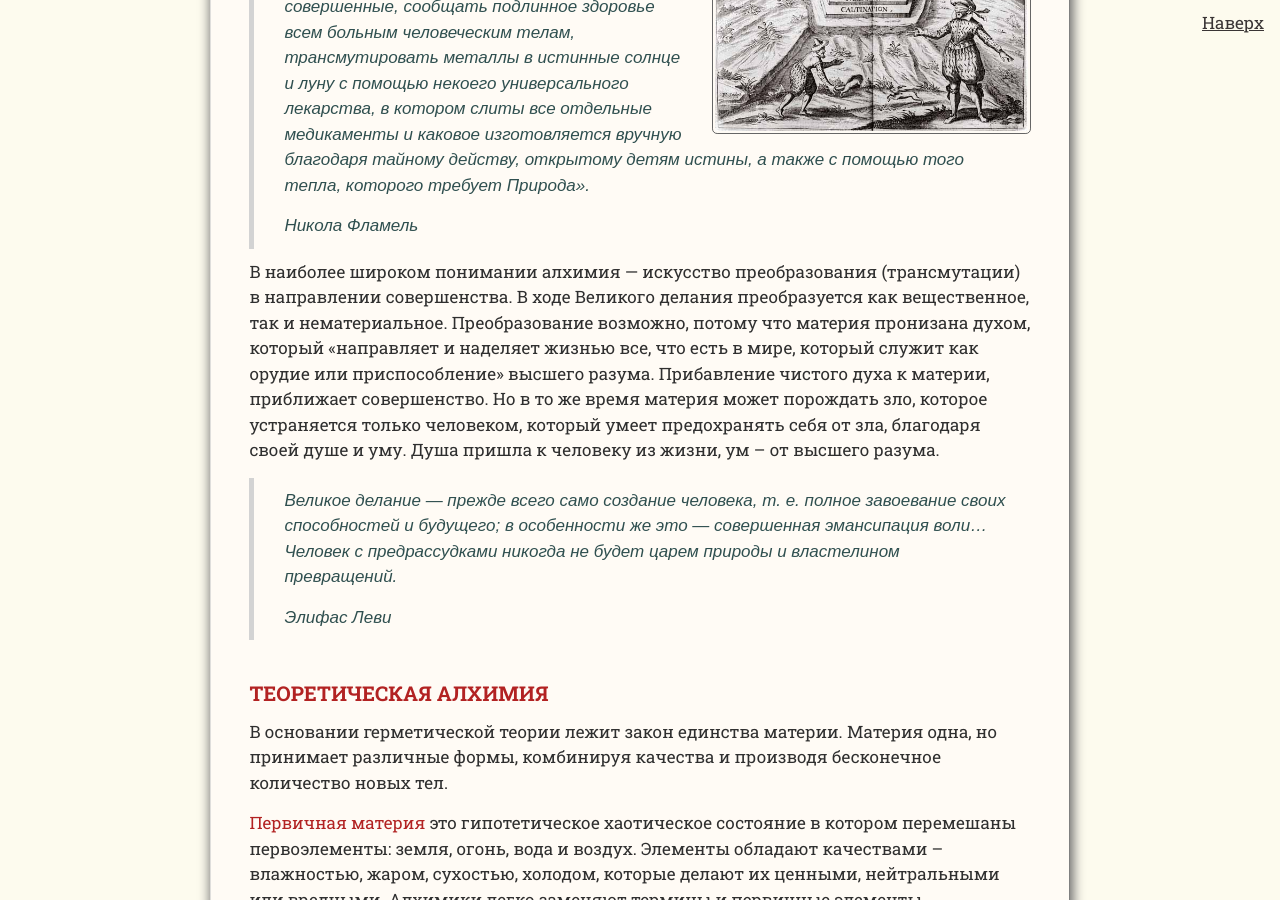
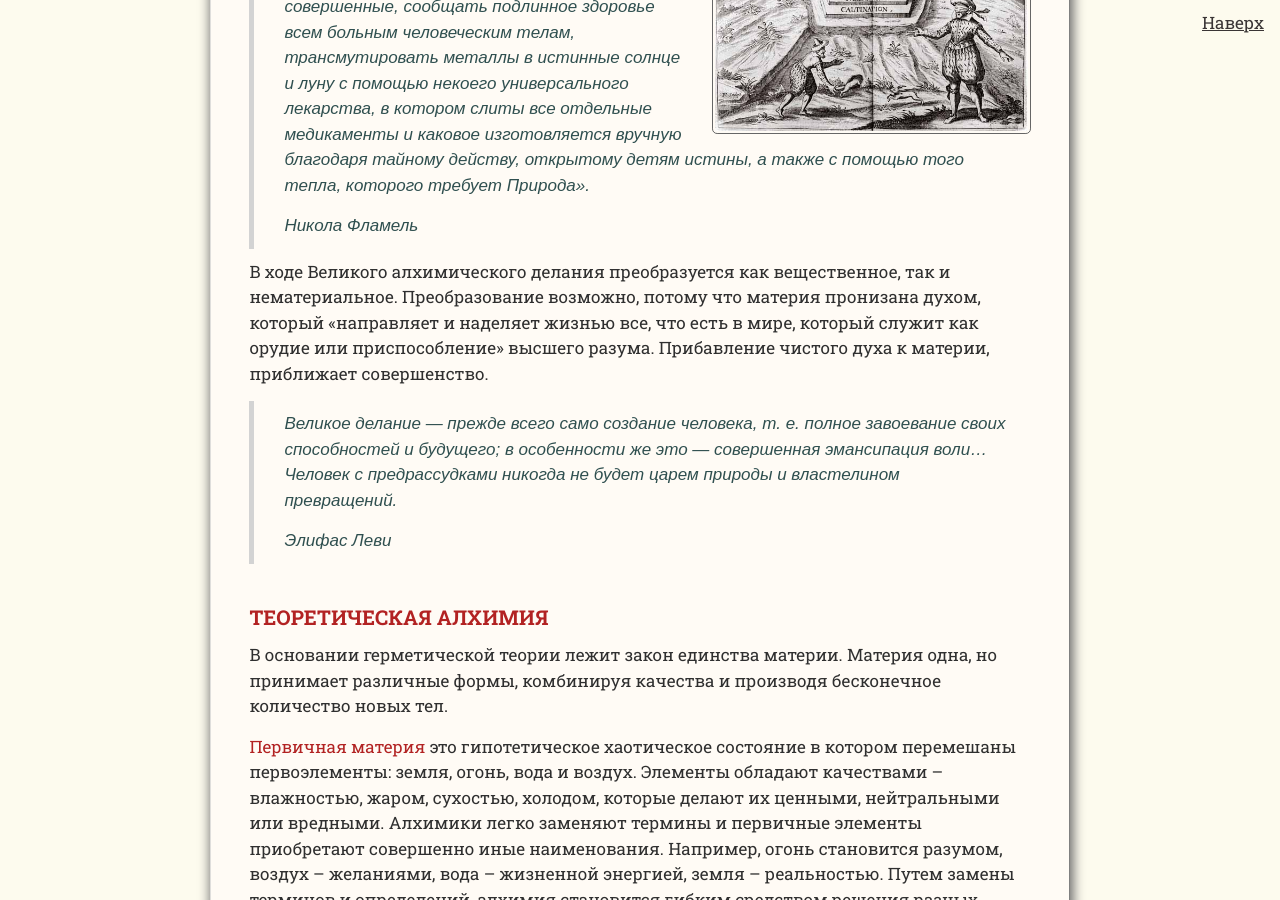
Before and after one commit to SergSi/land-use-art, a Jekyll site: the page built from _posts/2024-12-07-alhimia.md, in a window 1280 px wide and 900 px high, scrolled down 824 px. Built offline with Jekyll 4.4.1, drawn with Linux system fonts in a browser that asks for light colours; some web fonts are replaced.

Commit message:
Update 2024-12-07-alhimia.md

```diff
--- a/_posts/2024-12-07-alhimia.md
+++ b/_posts/2024-12-07-alhimia.md
@@ -14,7 +14,7 @@ align: right
 >
 > *Никола Фламель*
 
-В наиболее широком понимании алхимия — искусство преобразования (трансмутации) в направлении совершенства. В ходе Великого делания преобразуется как вещественное, так и нематериальное. Преобразование возможно, потому что материя пронизана духом, который «направляет и наделяет жизнью все, что есть в мире, который служит как орудие или приспособление» высшего разума. Прибавление чистого духа к материи, приближает совершенство. Но в то же время материя может порождать зло, которое устраняется только человеком, который умеет предохранять себя от зла, благодаря своей душе и уму. Душа пришла к человеку из жизни, ум – от высшего разума.
+В ходе Великого алхимического делания преобразуется как вещественное, так и нематериальное. Преобразование возможно, потому что материя пронизана духом, который «направляет и наделяет жизнью все, что есть в мире, который служит как орудие или приспособление» высшего разума. Прибавление чистого духа к материи, приближает совершенство.
 
 > Великое делание — прежде всего само создание человека, т. е. полное завоевание своих способностей и будущего; в особенности же это — совершенная эмансипация воли... Человек с предрассудками никогда не будет царем природы и властелином превращений.
 >
```
